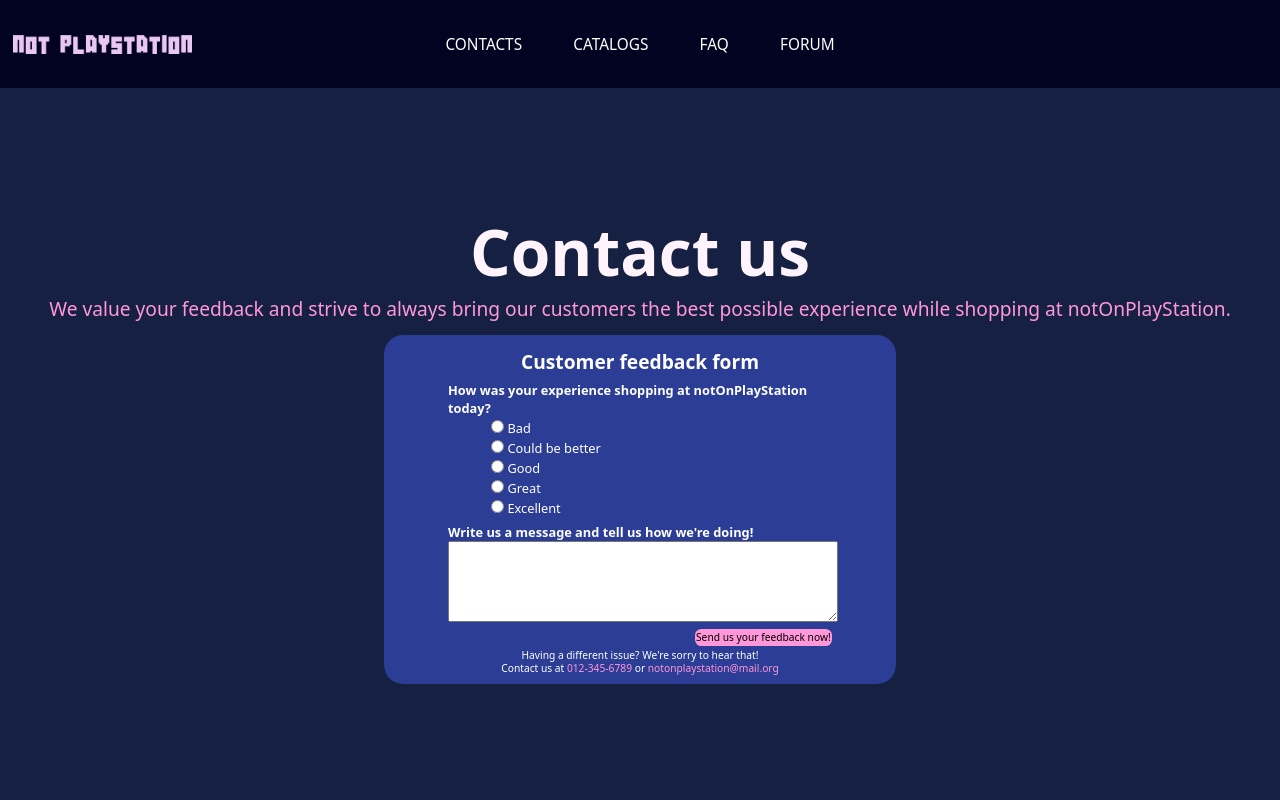
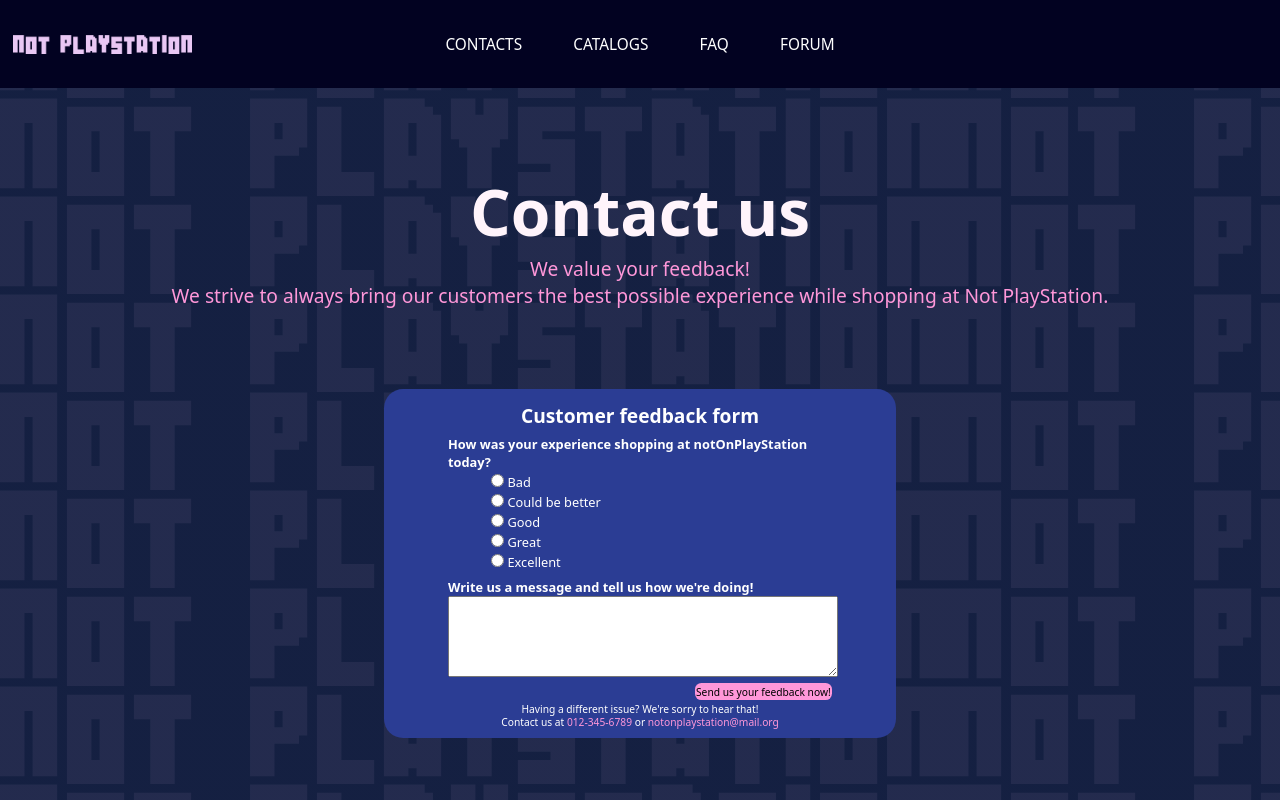
Before and after one commit to annaquainliu/cs20-midterm, a plain HTML site: page contact.html in a window 1280 px wide. Drawn offline with Linux system fonts and the light colour scheme.

Commit message:
some changes

```diff
--- a/contact.css
+++ b/contact.css
@@ -6,12 +6,9 @@ html, body {
 
 body {
     background-color: rgb(21, 32, 66);
+    background-image: linear-gradient(rgba(21, 32, 66, 0.933), rgba(21, 32, 66, 0.933)), url('images/notplaystation.png'), linear-gradient(rgb(21, 32, 66), rgb(21, 32, 66));
 }
 
-#page {
-    position: relative;
-    z-index: 2;
-}
 
 #navbar {
     z-index: 3;
@@ -114,11 +111,10 @@ h1, p, h2 {
 }
 
 h1 {
-    margin: 0;
+    margin-top: 10vh;
     color: white;
     font-size: 2vw;
     font-weight: 400;
-    margin-top: 15vh;
 }
 
 h2 {
@@ -157,7 +153,7 @@ h2 {
     text-align: left;
     margin-left: 30%;
     margin-right: 30%;
-    margin-top: 1%;
+    margin-top: 10vh;
     margin-bottom: 1%;
     background-color: rgb(43, 61, 148);
     padding-left: 5%;
--- a/contact.html
+++ b/contact.html
@@ -3,7 +3,6 @@
     <head>
         <title>Contact us</title>
         <link rel="stylesheet" href="contact.css">
-        <script src="home.js"></script>
     </head>
     <body>
         <div id="navbar">
@@ -19,9 +18,10 @@
         </div>
         <div id="homePage">
             <h1>Contact us</h1>
-            <p>We value your feedback and strive to always bring our
+            <p>We value your feedback!</p>
+            <p>We strive to always bring our
                 customers the best possible experience while shopping
-                at notOnPlayStation.</p>
+                at Not PlayStation.</p>
             <div class="rating">
                 <form></form>
                     <p class="title">Customer feedback form</p>
```
Also changed, not shown: game_store.html (+1 -1 lines), home.css (+0 -18 lines), game_store.js (line endings or trailing spaces).
